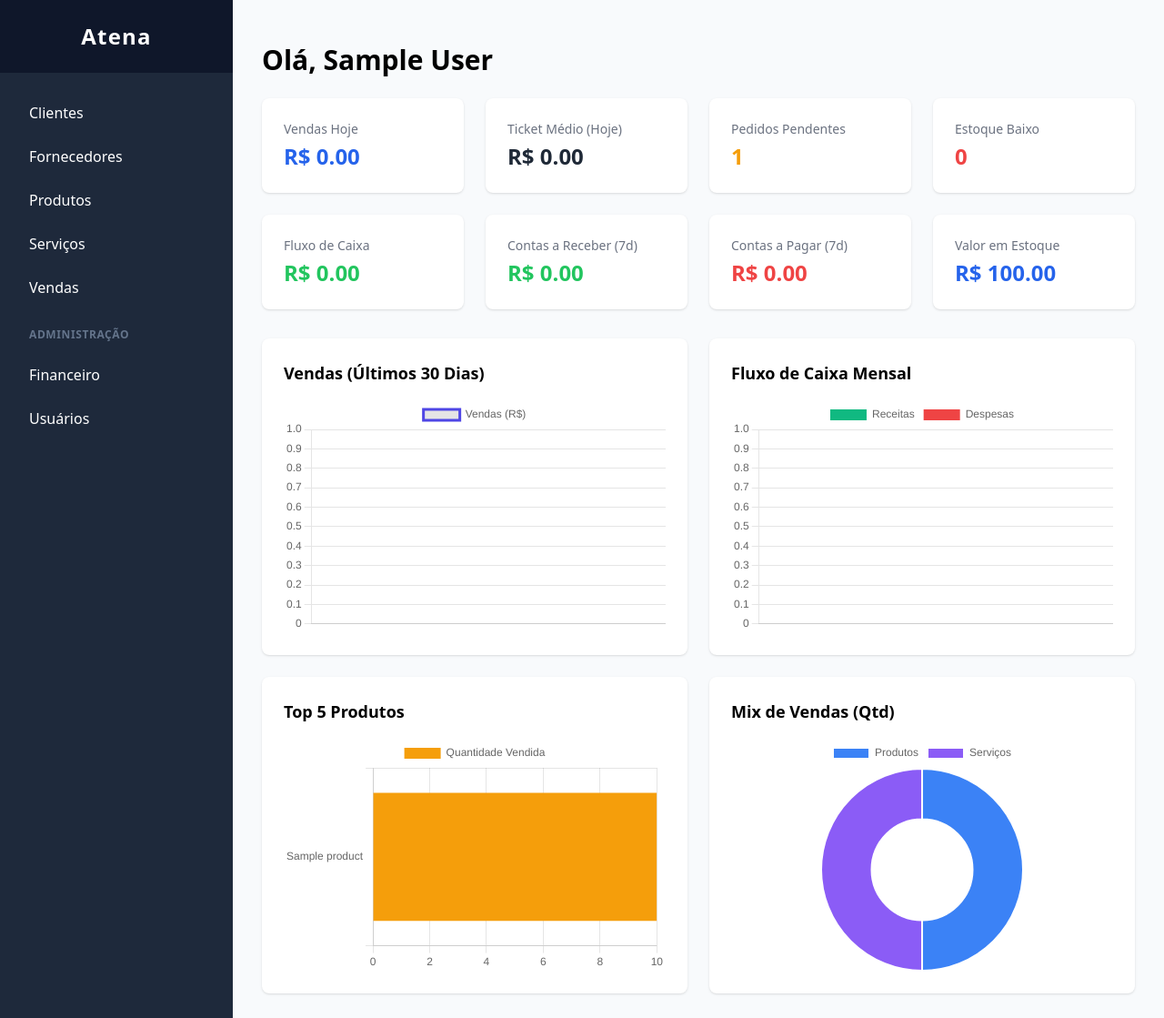
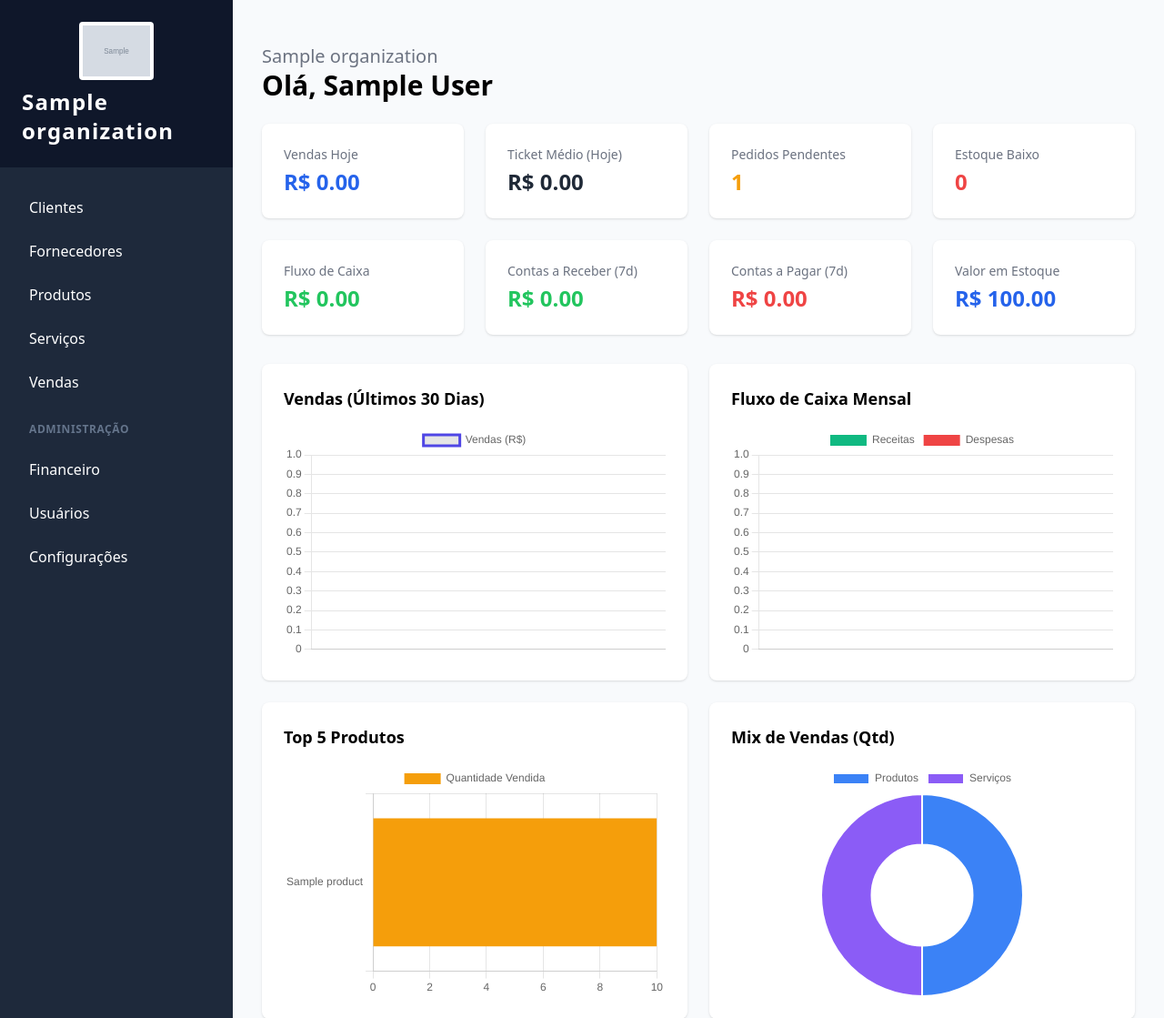
Before and after one commit to PedroMarineli/atena, a Django app: page / in a window 1280 px wide. Shown: the top 1119 px of the page at 91% size. Run offline with Django 5.2, Linux system fonts and the light colour scheme; a user stored in the database is signed in; tables that the repository leaves empty hold one stand-in row (values such as "Sample post"); grey boxes marked "Sample" are stand-in pictures; some libraries are stand-ins or nearby versions.

Commit message:
Add organization management features including model, forms, views, and templates

```diff
--- a/core/settings.py
+++ b/core/settings.py
@@ -54,6 +54,7 @@ TEMPLATES = [
                 'django.template.context_processors.request',
                 'django.contrib.auth.context_processors.auth',
                 'django.contrib.messages.context_processors.messages',
+                'dashboard.context_processors.organization',
             ],
         },
     },
@@ -103,6 +104,11 @@ USE_TZ = True
 # Static files (CSS, JavaScript, Images)
 STATIC_URL = 'static/'
 
+# Media files
+MEDIA_URL = '/media/'
+MEDIA_ROOT = BASE_DIR / 'media'
+
+
 #User authentication
 AUTH_USER_MODEL = 'dashboard.User'
 
--- a/core/urls.py
+++ b/core/urls.py
@@ -1,6 +1,8 @@
 from django.contrib import admin
 from django.urls import path
 from django.urls import include
+from django.conf import settings
+from django.conf.urls.static import static
 
 urlpatterns = [
     path('admin/', admin.site.urls), # Admin site
@@ -10,3 +12,6 @@ urlpatterns = [
     path('finance/', include('finance.urls')), # Finance management
     path('', include('dashboard.urls')), # Dashboard as the home page
 ]
+
+if settings.DEBUG:
+    urlpatterns += static(settings.MEDIA_URL, document_root=settings.MEDIA_ROOT)
--- /dev/null
+++ b/dashboard/context_processors.py
@@ -0,0 +1,4 @@
+from .models import Organization
+
+def organization(request):
+    return {'organization': Organization.load()}
--- a/dashboard/models.py
+++ b/dashboard/models.py
@@ -33,3 +33,22 @@ class User(AbstractUser):
     role = models.CharField(("Role"), max_length=50, choices=[("ADMIN", "Admin"), ("SELLER", "Seller")], default='SELLER')
     REQUIRED_FIELDS = []
     objects = UserManager()
+
+class Organization(models.Model):
+    name = models.CharField(max_length=200, default="Atena")
+    logo = models.ImageField(upload_to='company_logo/', null=True, blank=True)
+
+    def save(self, *args, **kwargs):
+        self.pk = 1
+        super(Organization, self).save(*args, **kwargs)
+
+    def delete(self, *args, **kwargs):
+        pass
+
+    @classmethod
+    def load(cls):
+        obj, created = cls.objects.get_or_create(pk=1)
+        return obj
+
+    def __str__(self):
+        return self.name
--- a/dashboard/urls.py
+++ b/dashboard/urls.py
@@ -8,4 +8,5 @@ urlpatterns = [
     path('users/create/', views.user_create, name='user_create'),
     path('users/<int:pk>/update/', views.user_update, name='user_update'),
     path('users/<int:pk>/delete/', views.user_delete, name='user_delete'),
+    path('organization/', views.organization_update, name='organization_update'),
 ]
--- a/dashboard/views.py
+++ b/dashboard/views.py
@@ -10,8 +10,8 @@ from django.urls import reverse_lazy, reverse
 from sales.models import Sale, SaleItem
 from finance.models import Transaction
 from inventory.models import Product
-from .forms import CustomUserCreationForm, CustomUserChangeForm
-from .models import User
+from .forms import CustomUserCreationForm, CustomUserChangeForm, OrganizationForm
+from .models import User, Organization
 import datetime
 
 def is_admin(user):
@@ -235,3 +235,18 @@ def user_delete(request, pk):
             return HttpResponse(final_html)
         return redirect('user_list')
     return render(request, 'dashboard/user_confirm_delete.html', {'user': user})
+
+@login_required
+@user_passes_test(is_admin)
+def organization_update(request):
+    organization = Organization.load()
+    if request.method == 'POST':
+        form = OrganizationForm(request.POST, request.FILES, instance=organization)
+        if form.is_valid():
+            form.save()
+            messages.success(request, 'Configurações da organização atualizadas com sucesso.')
+            return redirect('organization_update')
+    else:
+        form = OrganizationForm(instance=organization)
+
+    return render(request, 'dashboard/organization_form.html', {'form': form})
--- a/sales/views.py
+++ b/sales/views.py
@@ -283,9 +283,10 @@ def sale_finalize(request, pk):
 @login_required
 def sale_receipt_pdf(request, pk):
     sale = get_object_or_404(Sale, pk=pk)
-    html_string = render_to_string('sales/pdf/receipt.html', {'sale': sale})
+    # Pass request to enable context processors (like organization)
+    html_string = render_to_string('sales/pdf/receipt.html', {'sale': sale}, request=request)
 
-    pdf_file = weasyprint.HTML(string=html_string).write_pdf()
+    pdf_file = weasyprint.HTML(string=html_string, base_url=request.build_absolute_uri()).write_pdf()
 
     response = HttpResponse(pdf_file, content_type='application/pdf')
     response['Content-Disposition'] = f'attachment; filename="comprovante_venda_{sale.id}.pdf"'
--- a/templates/base.html
+++ b/templates/base.html
@@ -38,8 +38,11 @@
 <body class="bg-surface flex h-screen overflow-hidden" hx-headers='{"X-CSRFToken": "{{ csrf_token }}"}'>
     <!-- Sidebar -->
     <aside class="w-64 bg-primary text-white flex flex-col shadow-lg">
-        <div class="p-6 bg-primary-dark flex items-center justify-center">
-            <a href="/" class="text-2xl font-bold tracking-wider">Atena</a>
+        <div class="p-6 bg-primary-dark flex flex-col items-center justify-center">
+            {% if organization.logo %}
+                <img src="{{ organization.logo.url }}" alt="{{ organization.name }}" class="h-16 w-auto mb-2 rounded bg-white p-1">
+            {% endif %}
+            <a href="/" class="text-2xl font-bold tracking-wider">{{ organization.name }}</a>
         </div>
 
         <nav class="flex-1 px-4 py-6 space-y-2 overflow-y-auto">
@@ -55,6 +58,7 @@
             </div>
             <a href="{% url 'transaction_list' %}" class="block px-4 py-2 rounded transition-colors hover:bg-primary-light">Financeiro</a>
             <a href="{% url 'user_list' %}" class="block px-4 py-2 rounded transition-colors hover:bg-primary-light">Usuários</a>
+            <a href="{% url 'organization_update' %}" class="block px-4 py-2 rounded transition-colors hover:bg-primary-light">Configurações</a>
             {% endif %}
         </nav>
 
--- a/templates/dashboard/index.html
+++ b/templates/dashboard/index.html
@@ -1,7 +1,10 @@
 {% extends 'base.html' %}
 
 {% block content %}
-    <h1 class="text-3xl font-bold mb-6">Olá, {{ user.get_full_name }}</h1>
+    <div class="mb-6">
+        <h2 class="text-xl text-gray-500">{{ organization.name }}</h2>
+        <h1 class="text-3xl font-bold">Olá, {{ user.get_full_name }}</h1>
+    </div>
 
     <!-- KPIs Section -->
     <div class="grid grid-cols-1 md:grid-cols-4 gap-6 mb-8">
--- a/templates/sales/pdf/receipt.html
+++ b/templates/sales/pdf/receipt.html
@@ -92,7 +92,10 @@
 </head>
 <body>
     <div class="header">
-        <h1>Atena ERP</h1>
+        {% if organization.logo %}
+            <img src="file://{{ organization.logo.path }}" style="height: 60px; margin-bottom: 10px; display: block; margin-left: auto; margin-right: auto;">
+        {% endif %}
+        <h1>{{ organization.name }}</h1>
         <p>Comprovante de Venda #{{ sale.id }}</p>
         <p>Data: {{ sale.created_at|date:"d/m/Y H:i" }}</p>
     </div>
```
Also changed, not shown: dashboard/forms.py (+10 -1 lines), templates/dashboard/organization_form.html (added, +49 -0 lines), dashboard/migrations/0002_organization.py (added).
